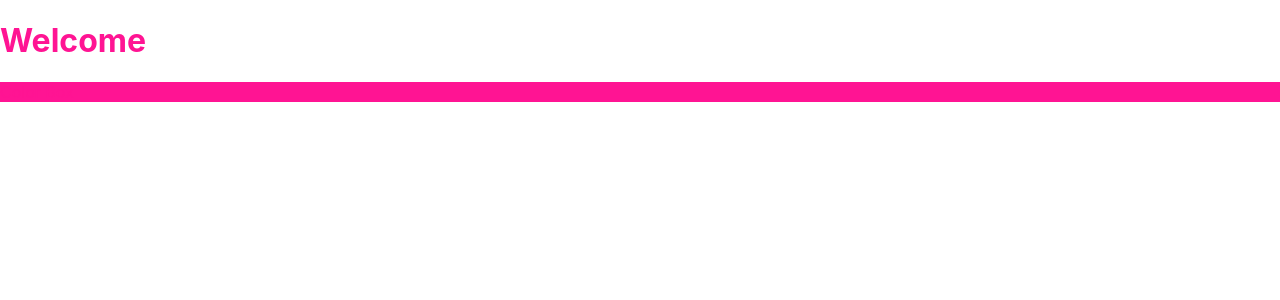
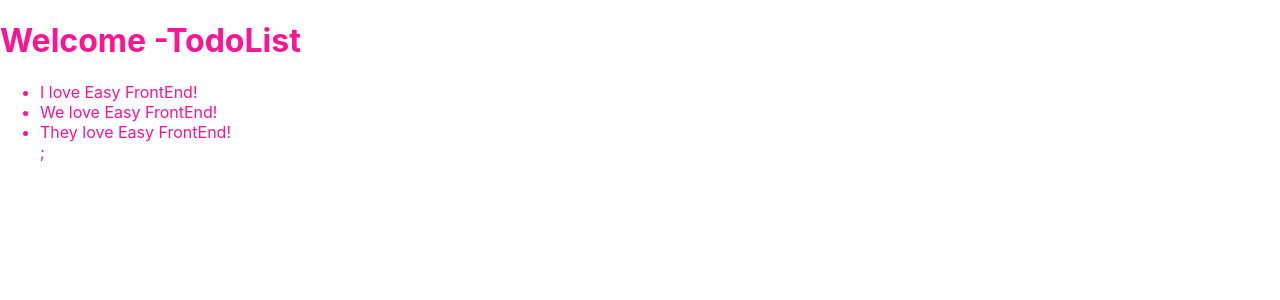
Before and after one commit to Patrick301298/Color_Box, a React (Create React App) app: page / in a window 1280 px wide. Shown: the top 300 px of the page. Built offline with nearby package versions, Linux system fonts and the light colour scheme.

Commit message:
todo-List

```diff
--- a/src/App.js
+++ b/src/App.js
@@ -1,11 +1,27 @@
+import React, { useState } from "react";
 import "./App.scss";
-import ColorBox from "./components/ColorBox";
+import TodoList from "./components/TodoList";
 
 function App() {
+  const [todoList, setTodoList] = useState([
+    { id: 1, title: "I love Easy FrontEnd!" },
+    { id: 2, title: "We love Easy FrontEnd!" },
+    { id: 3, title: "They love Easy FrontEnd!" },
+  ]);
+  function handleTodoClick(todo) {
+    console.log(todo);
+    const index = todoList.findIndex((x) => x.id === todo.id);
+    if (index < 0) {
+      return;
+    }
+    const newTodoList = [...todoList];
+    newTodoList.splice(index, 1);
+    setTodoList(newTodoList);
+  }
   return (
     <div className="app">
-      <h1> Welcome</h1>
-      <ColorBox />
+      <h1> Welcome -TodoList</h1>
+      <TodoList todos={todoList} onTodoClick={handleTodoClick} />
     </div>
   );
 }
--- a/src/components/ColorBox/index.jsx
+++ b/src/components/ColorBox/index.jsx
@@ -1,19 +1,23 @@
 import React, { useState } from "react";
-import PropTypes from "prop-types";
+import "./ColorBox.scss";
 
 ColorBox.propTypes = {};
 
 function getRandomColor() {
-  const COLOR_LIST = ["deepping", "grenn", "yellow", "black", "blue"];
+  const COLOR_LIST = ["deeppink", "green", "yellow", "black", "blue"];
   const randomIndex = Math.trunc(Math.random() * 5);
   return COLOR_LIST[randomIndex];
 }
 
 function ColorBox() {
-  const [color, setColor] = useState("deeppink");
+  const [color, setColor] = useState(() => {
+    const initColor = localStorage.getItem("box_color") || "deeppink";
+    return initColor;
+  });
   function handerBoxClick() {
     const newColor = getRandomColor();
     setColor(newColor);
+    localStorage.setItem("box_color", newColor);
   }
   return (
     <div
--- /dev/null
+++ b/src/components/TodoList/index.jsx
@@ -0,0 +1,37 @@
+import React from "react";
+import PropTypes from "prop-types";
+
+TodoList.propTypes = {
+  todos: PropTypes.array,
+  onTodoClick: PropTypes.func,
+};
+
+TodoList.defaultProps = {
+  todos: [],
+  onTodoClick: null,
+};
+
+function TodoList(props) {
+  const { todos, onTodoClick } = props;
+  function handleClick(todo) {
+    if (onTodoClick) {
+      onTodoClick(todo);
+    }
+  }
+  return (
+    <div>
+      <ul className="todo-list">
+        {todos.map((todo) => {
+          return (
+            <li key={todo.id} onClick={() => handleClick(todo)}>
+              {todo.title}
+            </li>
+          );
+        })}
+        ;
+      </ul>
+    </div>
+  );
+}
+
+export default TodoList;
```
Also changed, not shown: src/components/ColorBox/ColorBox.scss (+10 -0 lines), src/components/TodoList/TodoList.scss (added).
